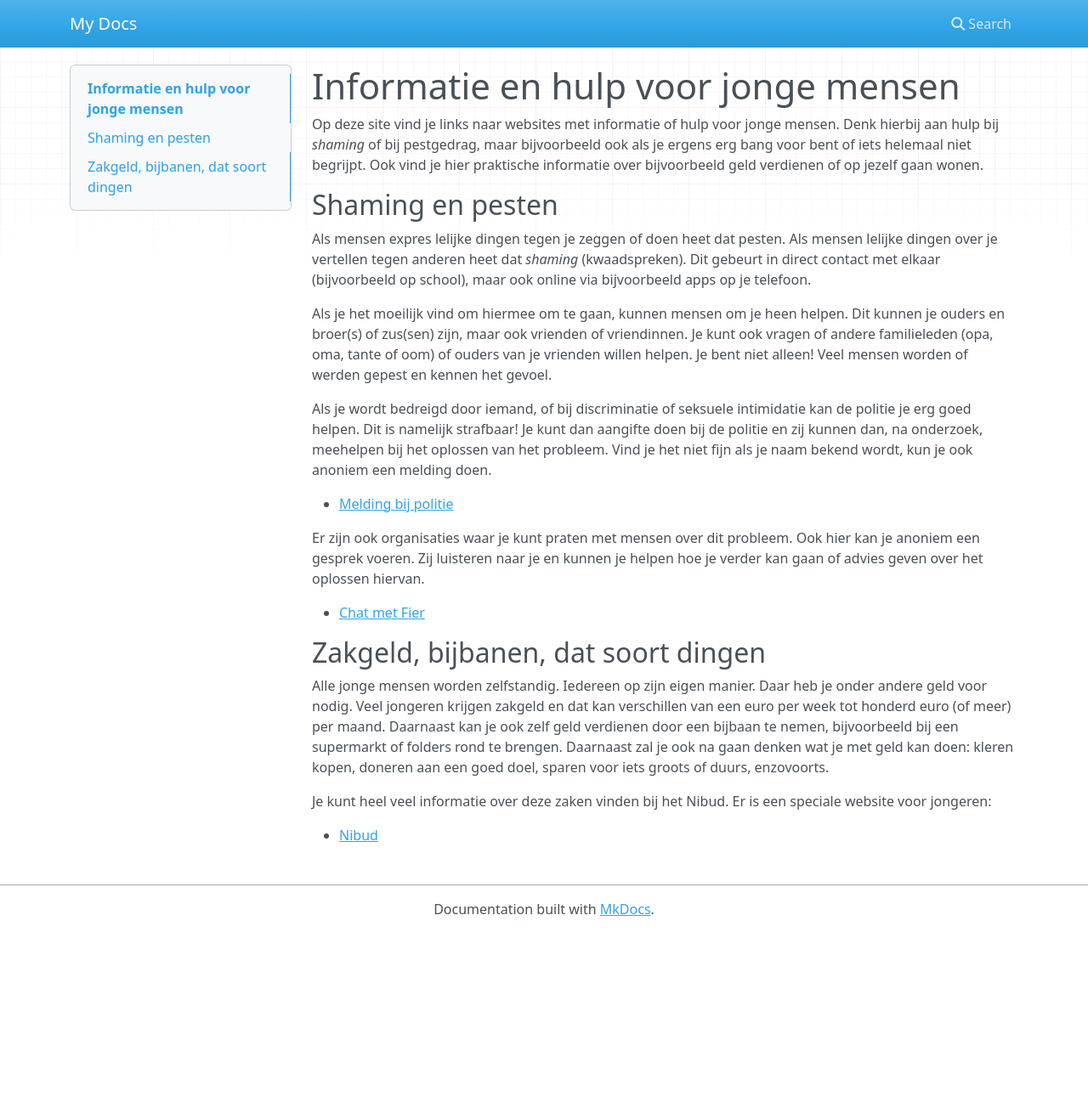
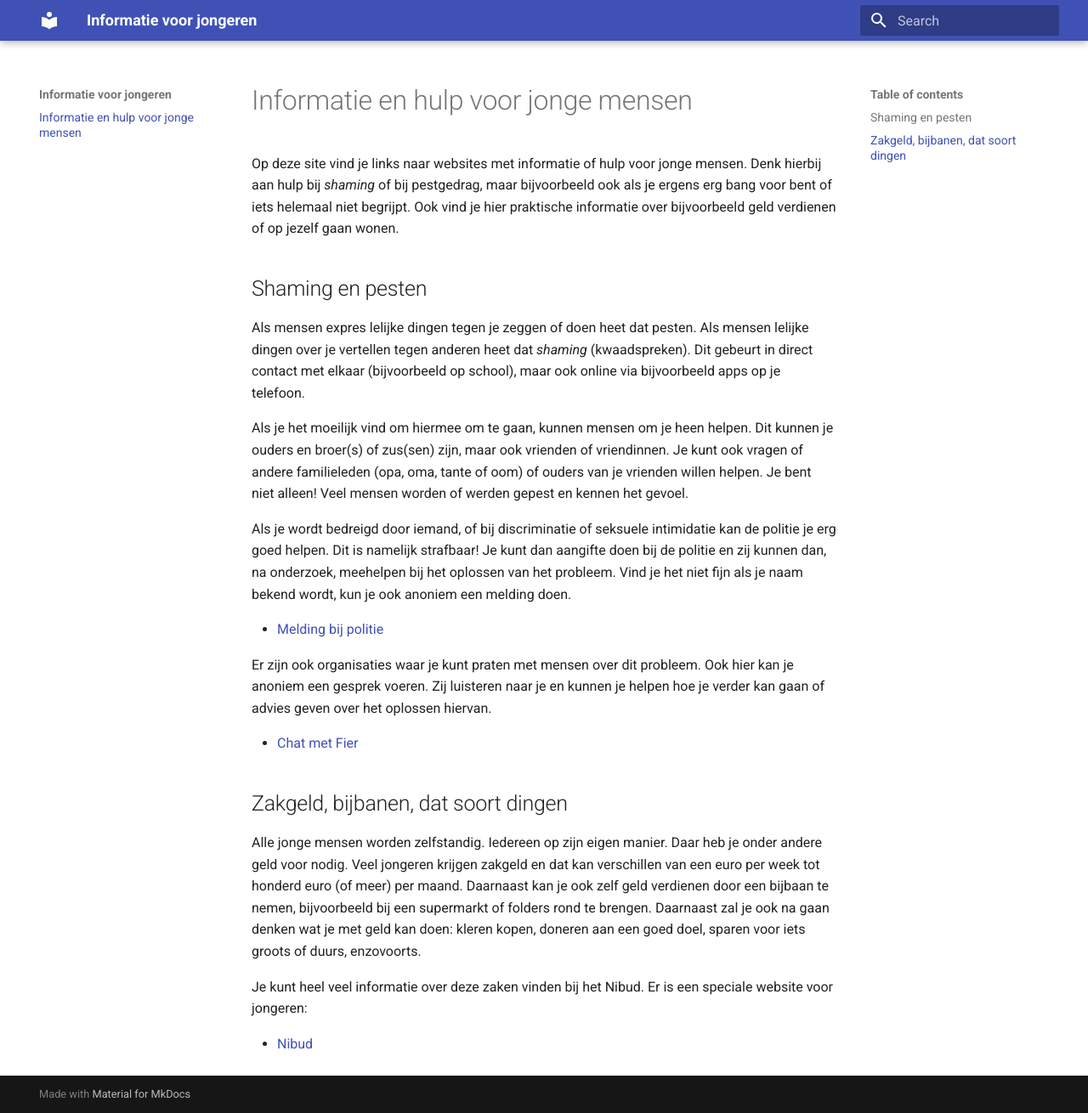
Before and after one commit to ronligt/info4jongeren, an MkDocs documentation site: the page built from docs/index.md, in a window 1280 px wide and 1310 px high. Shown: the whole window at 85% size. Built offline with MkDocs 1.6.1 and Material for MkDocs 9.7.7, drawn with Linux system fonts in a browser that asks for light colours; nearby versions of some CDN libraries.

Commit message:
config mkdocs

```diff
--- a/mkdocs.yml
+++ b/mkdocs.yml
@@ -1 +1,4 @@
-site_name: My Docs
+site_name: Informatie voor jongeren
+
+theme:
+  name: 'material'
```
